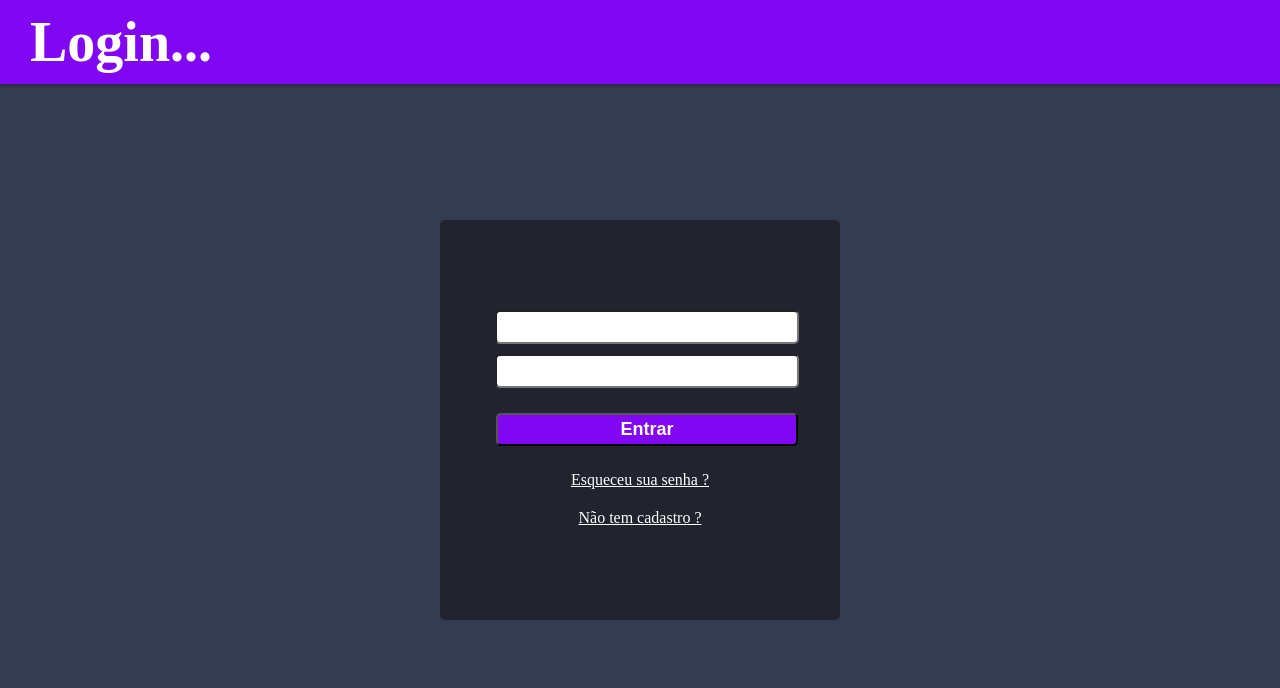
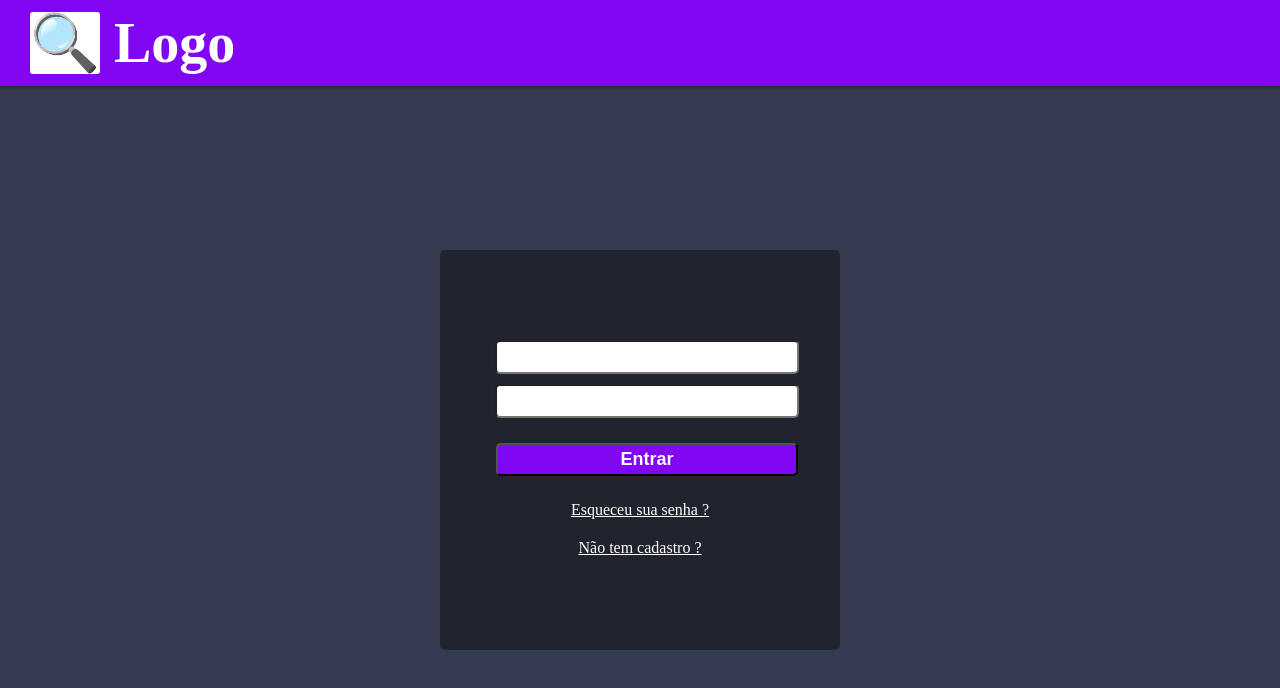
Before and after one commit to JocieSilva/Html-css, a plain HTML site: page página login/index.html in a window 1280 px wide. Drawn offline with Linux system fonts and the light colour scheme.

Commit message:
atualização de projeto

```diff
--- a/página login/index.html
+++ b/página login/index.html
@@ -10,7 +10,7 @@
 <body>
 
 <header>
-    <h1>Login...</h1>
+    <h1> <span>🔍</span>   Logo</h1>
 </header>
     <main>
     <div id="principal">
--- a/página login/style.css
+++ b/página login/style.css
@@ -15,13 +15,18 @@ box-shadow: 1px 1px 3px 1px rgba(0, 0, 0, 0.278);
 padding: 10px 10px 10px 30px;
 }
 
+h1 > span {
+    background-color: #ffffffff;
+    border-radius: 3px;
+}
+
 div#principal{
     width: 400px;
     height: 400px;
     position: absolute;
     top: 50%;
     left: 50%;
-    margin-top: -180px;
+    margin-top: -150px;
     margin-left: -200px;
     border-radius: 5px;
     background-color: rgb(33, 36, 47);
```
